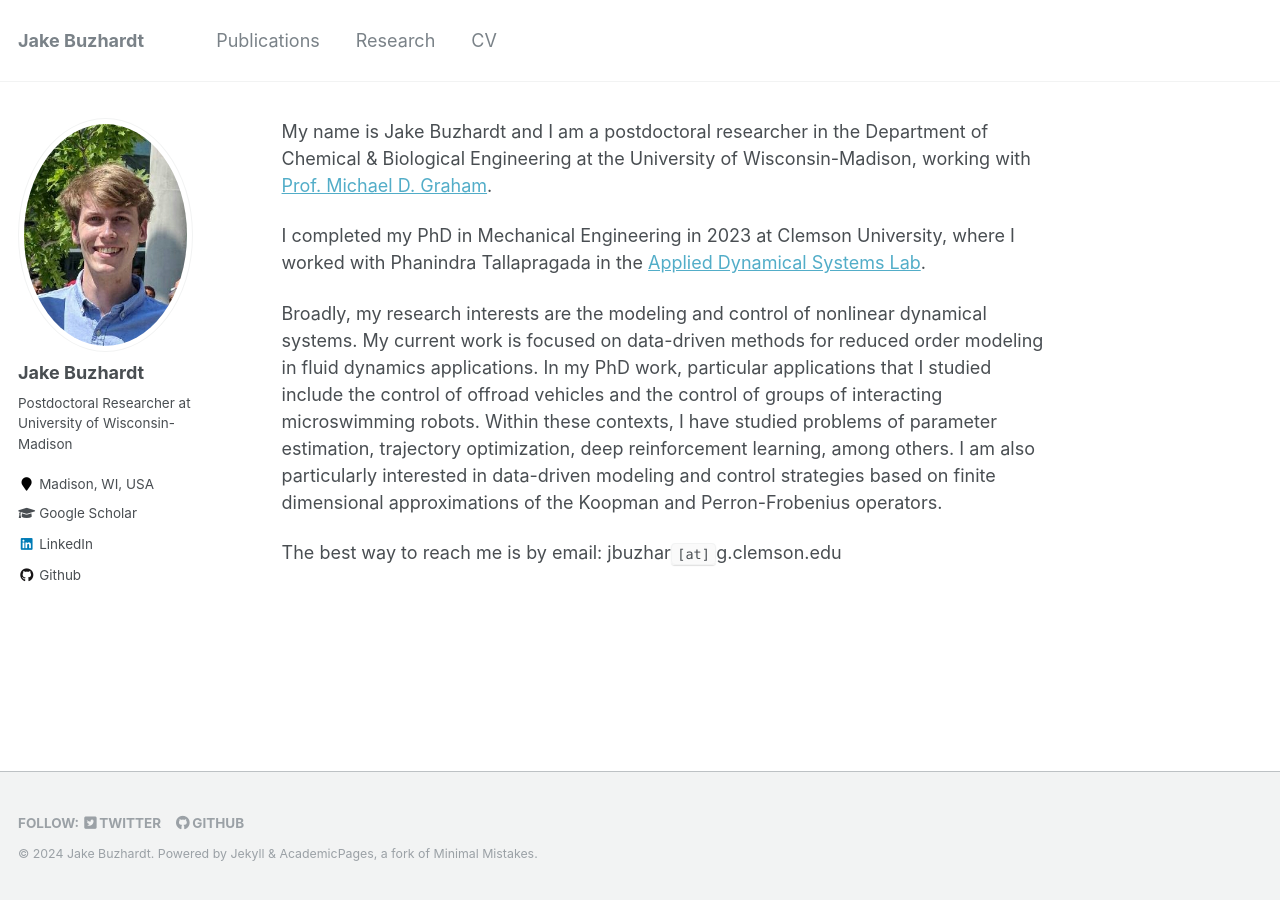
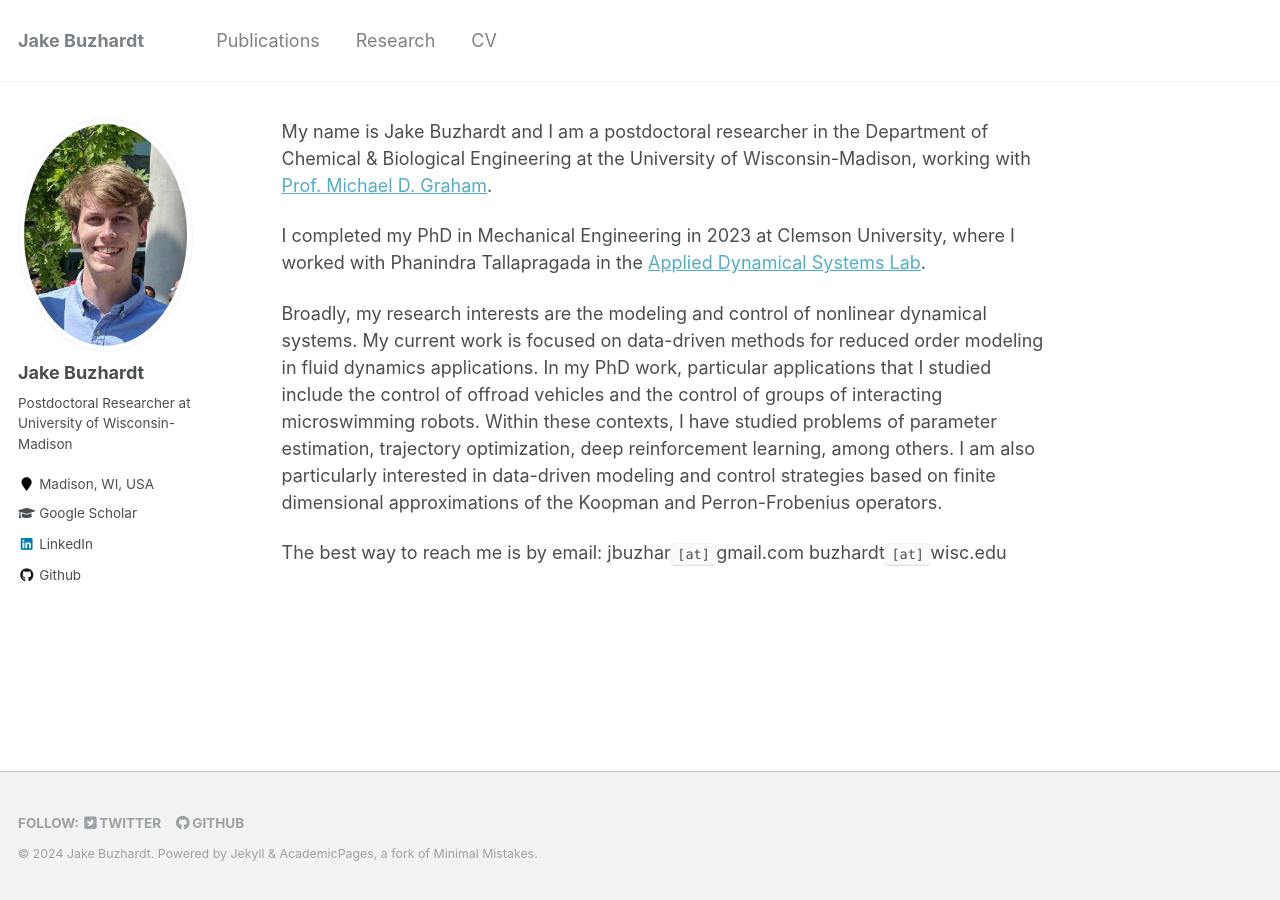
Before and after one commit to jbuzhar/jbuzhar.github.io, a Jekyll site: the page built from _pages/about.md, in a window 1280 px wide. Built offline with Jekyll 4.4.1, drawn with Linux system fonts in a browser that asks for light colours.

Commit message:
Update email address

```diff
--- a/_pages/about.md
+++ b/_pages/about.md
@@ -8,4 +8,6 @@ I completed my PhD in Mechanical Engineering in 2023 at Clemson University, wher
 
 Broadly, my research interests are the modeling and control of nonlinear dynamical systems.  My current work is focused on data-driven methods for reduced order modeling in fluid dynamics applications.   In my PhD work, particular applications that I studied include the control of offroad vehicles and the control of groups of interacting microswimming robots.  Within these contexts, I have studied problems of parameter estimation, trajectory optimization, deep reinforcement learning, among others.  I am also particularly interested in data-driven modeling and control strategies based on finite dimensional approximations of the Koopman and Perron-Frobenius operators.
 
-The best way to reach me is by email:  jbuzhar`[at]`g.clemson.edu
+The best way to reach me is by email:
+jbuzhar`[at]`gmail.com
+buzhardt`[at]`wisc.edu
```
